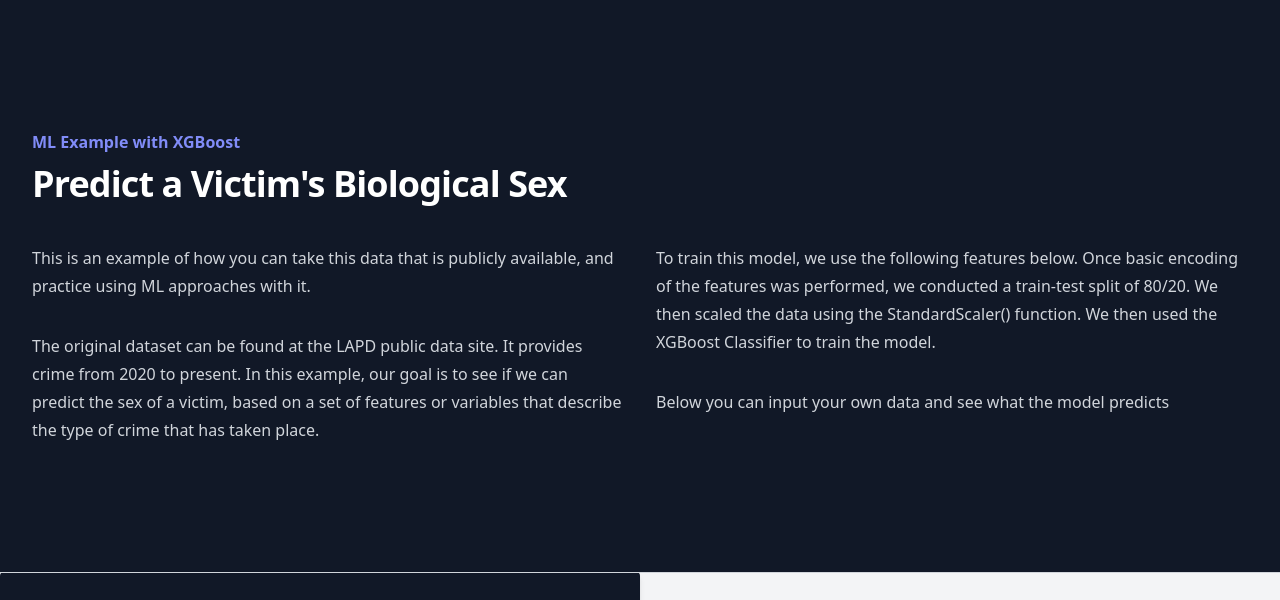
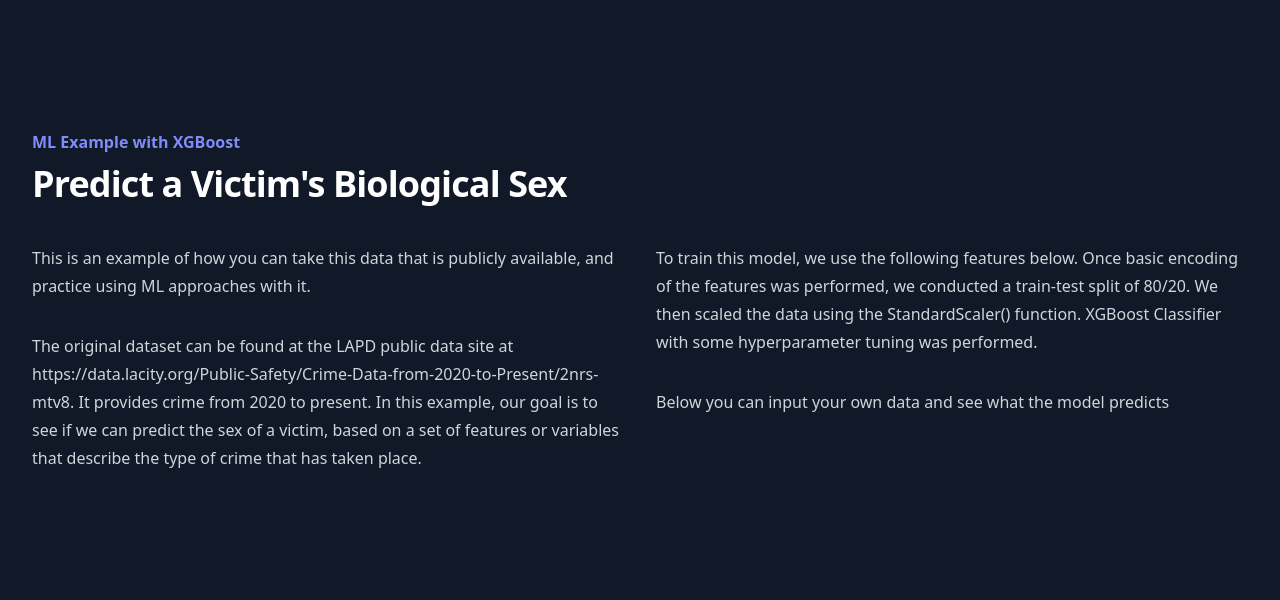
Before and after one commit to hantswilliams/HHA_507_2023, a Flask app: template WK9/code/model_deploy/templates/index.html in a window 1280 px wide. Shown: the top 600 px of the page. Run offline with Flask 3, Linux system fonts and the light colour scheme; the template is opened without the code that fills it, so the values that code supplies are empty; parts of the project's set-up code (start-up, migrations or seed data) failed here and were passed over; some libraries are stand-ins or nearby versions.

```diff
--- a/WK9/code/model_deploy/templates/index.html
+++ b/WK9/code/model_deploy/templates/index.html
@@ -15,10 +15,10 @@
           <div class="mt-10 grid max-w-xl grid-cols-1 gap-8 text-base leading-7 text-gray-300 lg:max-w-none lg:grid-cols-2">
             <div>
               <p>This is an example of how you can take this data that is publicly available, and practice using ML approaches with it.
-              <p class="mt-8">The original dataset can be found at the LAPD public data site. It provides crime from 2020 to present. In this example, our goal is to see if we can predict the sex of a victim, based on a set of features or variables that describe the type of crime that has taken place.</p>
+              <p class="mt-8">The original dataset can be found at the LAPD public data site at <a href="https://data.lacity.org/Public-Safety/Crime-Data-from-2020-to-Present/2nrs-mtv8" target="_blank">https://data.lacity.org/Public-Safety/Crime-Data-from-2020-to-Present/2nrs-mtv8</a>. It provides crime from 2020 to present. In this example, our goal is to see if we can predict the sex of a victim, based on a set of features or variables that describe the type of crime that has taken place.</p>
             </div>
             <div>
-              <p>To train this model, we use the following features below. Once basic encoding of the features was performed, we conducted a train-test split of 80/20. We then scaled the data using the StandardScaler() function. We then used the XGBoost Classifier to train the model.</p>
+              <p>To train this model, we use the following features below. Once basic encoding of the features was performed, we conducted a train-test split of 80/20. We then scaled the data using the StandardScaler() function. XGBoost Classifier with some hyperparameter tuning was performed.</p>
               <p class="mt-8">Below you can input your own data and see what the model predicts</p>
             </div>
           </div>
```
Also changed, not shown: 1 other file.
